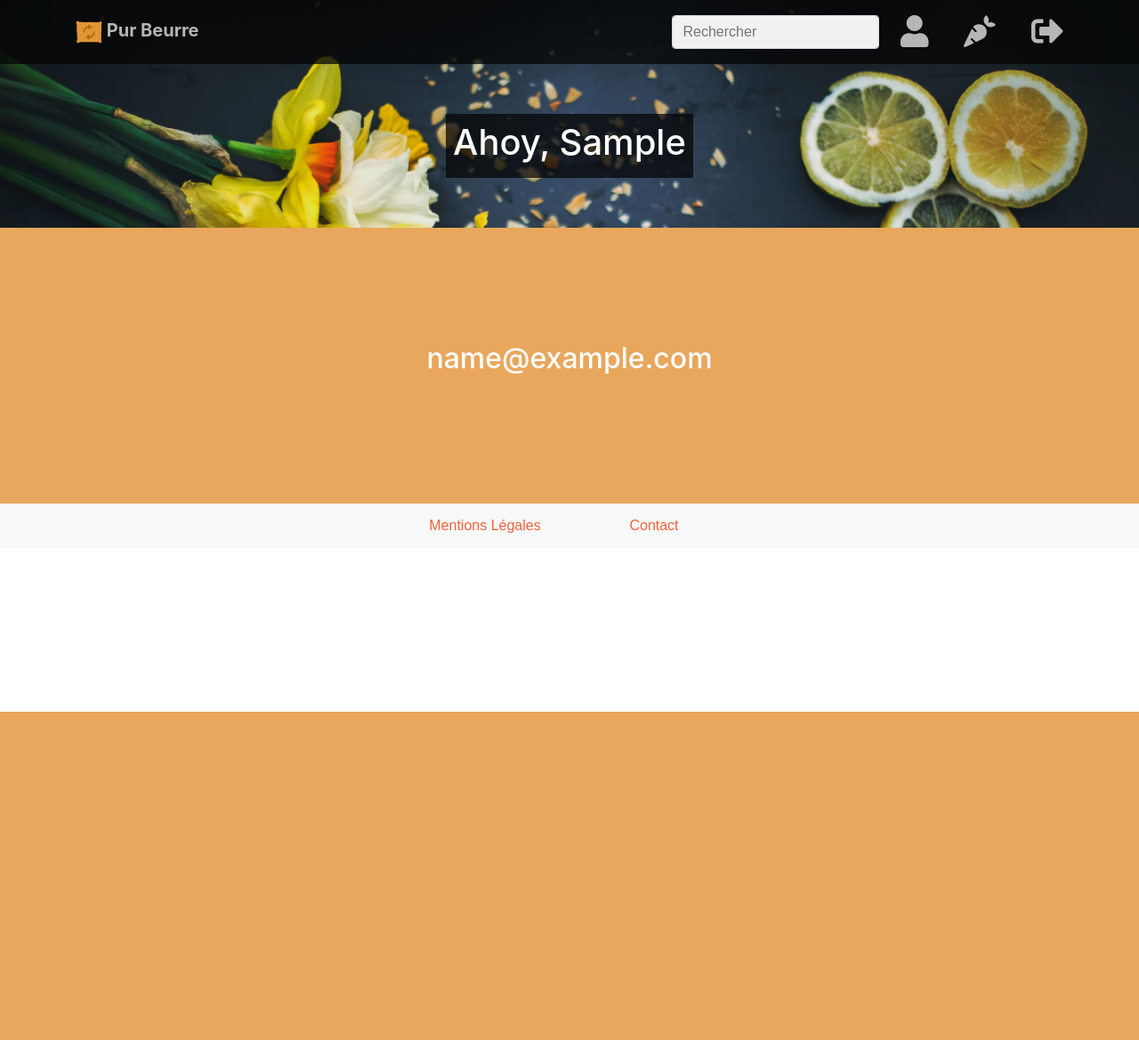
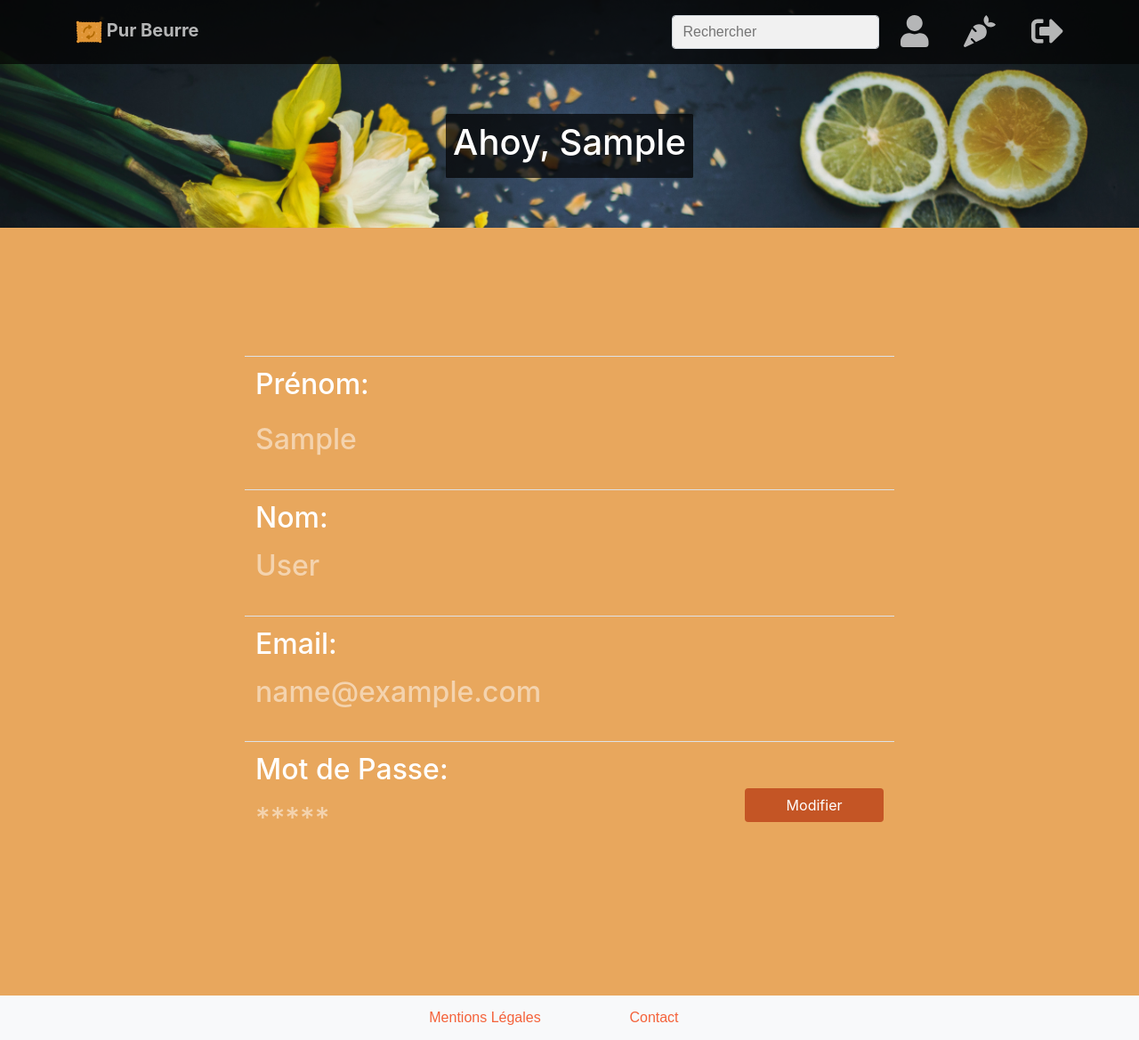
Before and after one commit to AngoGG/OC-P11-Ameliorer-projet-existant, a Django app: page /user/profile in a window 1280 px wide. Shown: the whole page at 89% size. Before the commit the page ends 800 px from the top, so only its background shows below. Run offline with Django 3.2, Linux system fonts and the light colour scheme; the visitor is signed in with stand-in values (Sample User, id 1); some libraries are stand-ins or nearby versions; some web fonts are replaced.

Commit message:
Added change password functionnality

```diff
--- a/user/templates/user/profile.html
+++ b/user/templates/user/profile.html
@@ -21,10 +21,38 @@
         <div class="row">
             <div class="col-sm-2"></div>
             <div class="col-lg-8 text text-center">
+                {% if change == "success" %}
+                    <div class="alert alert-success alert-white rounded">
+                        <button type="button" data-dismiss="alert" aria-hidden="true" class="close">×</button>
+                        <div class="icon">
+                            <i class="fa fa-check"></i> <strong>Succès!</strong>
+                        Vous avez modifié votre compte avec succès !
+                        </div>
+                    </div>
+                {% endif %}
                 <h2 class="text-white text-center">
                     <p>
                         {% if user.is_authenticated %}
-                        {{ user.email }}
+                            <table class="table table-hover">
+                                <tbody>
+                                    <tr>
+                                        <td><p class="text-white mb-4 text-left">Prénom:</p><p class="text-white-50 mb-4 text-left">{{ user.first_name }}</p></td>
+                                        <td></td>
+                                    </tr>
+                                    <tr>
+                                        <td class="text-white mb-4 text-left"><p>Nom:</p><p class="text-white-50 mb-4 text-left">{{ user.last_name }}</p></td>
+                                        <td ></td>
+                                    </tr>
+                                    <tr>
+                                        <td class="text-white mb-4 text-left"><p>Email:</p><p class="text-white-50 mb-4 text-left">{{ user.email }}</p></td>
+                                        <td ></td>
+                                    </tr>
+                                    <tr>
+                                        <td class="text-white mb-4 text-left"><p >Mot de Passe:</p><p class="text-white-50 mb-4 text-left"> *****</p></td>
+                                        <td class="align-middle"><a href="{% url "user:change_password"%}" class="btn bg-chocolate btn-block text-white" role="button">Modifier</a></td>
+                                    </tr>
+                                </tbody>
+                            </table>
                         {% endif %}
                     </p>
                 </h2>
--- a/user/urls.py
+++ b/user/urls.py
@@ -13,20 +13,26 @@ Including another URLconfî
     1. Import the include() function: from django.urls import include, path
     2. Add a URL to urlpatterns:  path('blog/', include('blog.urls'))
 """
-from django.conf.urls import url, include
+from django.urls import path
+from django.conf.urls import include
 from django.conf import settings
 from . import views
 
 app_name: str = "user"
 
 urlpatterns = [
-    url(r"^register$", views.RegistrationView.as_view(), name="register"),
-    url(r"^login$", views.LoginView.as_view(), name="login"),
-    url(r"^logout$", views.LogoutView.as_view(), name="logout"),
-    url(r"^profile$", views.ProfileView.as_view(), name="profile"),
+    path(r"register", views.RegistrationView.as_view(), name="register"),
+    path(r"login", views.LoginView.as_view(), name="login"),
+    path(r"logout", views.LogoutView.as_view(), name="logout"),
+    path(r"profile", views.ProfileView.as_view(), name="profile"),
+    path(
+        "change_password",
+        views.UserPasswordChangeView.as_view(),
+        name="change_password",
+    ),
 ]
 
 if settings.DEBUG:
     import debug_toolbar
 
-    urlpatterns = [url(r"^__debug__/", include(debug_toolbar.urls)),] + urlpatterns
+    urlpatterns = [path(r"__debug__/", include(debug_toolbar.urls)),] + urlpatterns
--- a/user/views.py
+++ b/user/views.py
@@ -1,9 +1,11 @@
 from django.contrib.auth import authenticate, login
-from django.contrib.auth import logout
+from django.contrib.auth import logout, update_session_auth_hash
+from django.contrib.auth.forms import PasswordChangeForm
+from django.contrib.auth.mixins import LoginRequiredMixin
 from django.http import HttpRequest, HttpResponse
 from django.shortcuts import redirect, render
 from django.urls import reverse
-from django.views.generic import View, FormView
+from django.views.generic import FormView, View
 from .forms import ConnectionForm, RegisterForm
 from .models import User
 
@@ -56,6 +58,25 @@ class LogoutView(View):
         return redirect("/")
 
 
+class UserPasswordChangeView(LoginRequiredMixin, FormView):
+    def get(self, request: HttpRequest) -> HttpResponse:
+        return render(
+            request,
+            "user/change_password.html",
+            {"form": PasswordChangeForm(user=request.user)},
+        )
+
+    def post(self, request: HttpRequest) -> HttpResponse:
+        form: PasswordChangeForm = PasswordChangeForm(
+            data=request.POST, user=request.user
+        )
+        if form.is_valid():
+            form.save()
+            update_session_auth_hash(request, form.user)
+            return render(request, "user/profile.html", {"change": "success",})
+        return render(request, "user/change_password.html", locals())
+
+
 class ProfileView(View):
-    def get(self, request: HttpRequest) -> HttpResponse:
-        return render(request, "user/profile.html")
+    def get(self, request: HttpRequest, **kwargs) -> HttpResponse:
+        return render(request, "user/profile.html", **kwargs)
```
Also changed, not shown: user/templates/user/change_password.html (added, +48 -0 lines).
